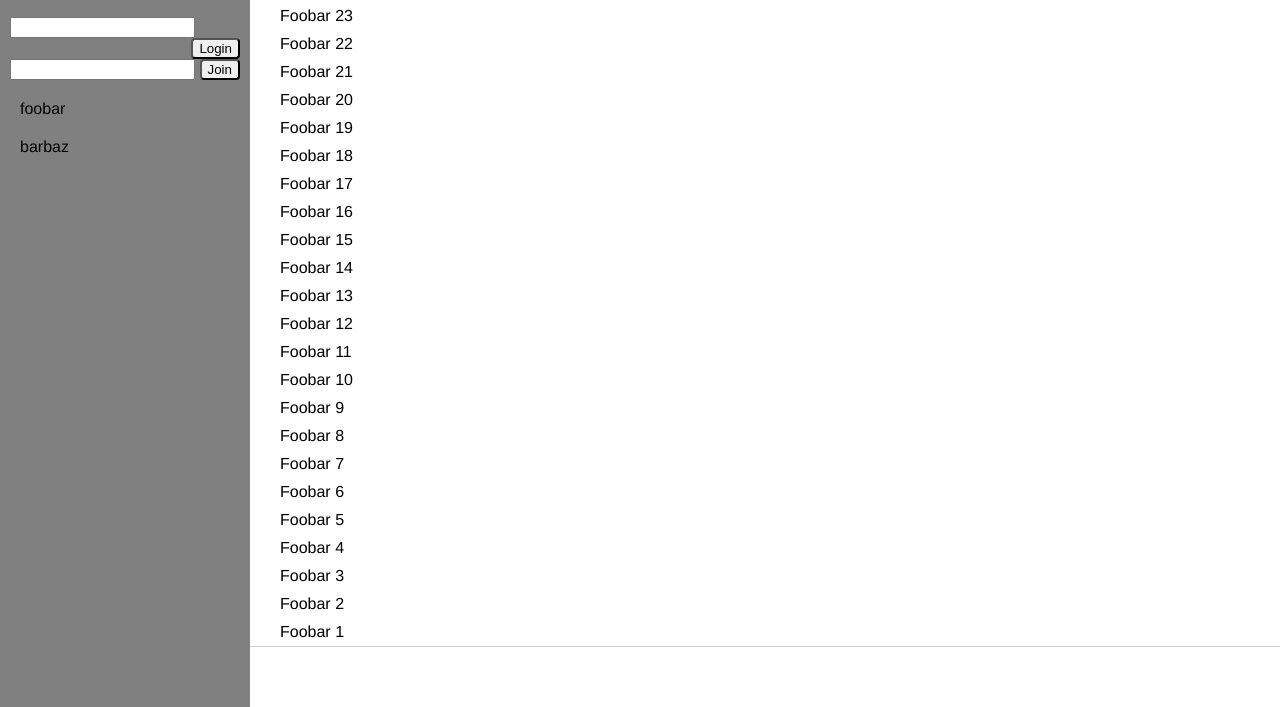
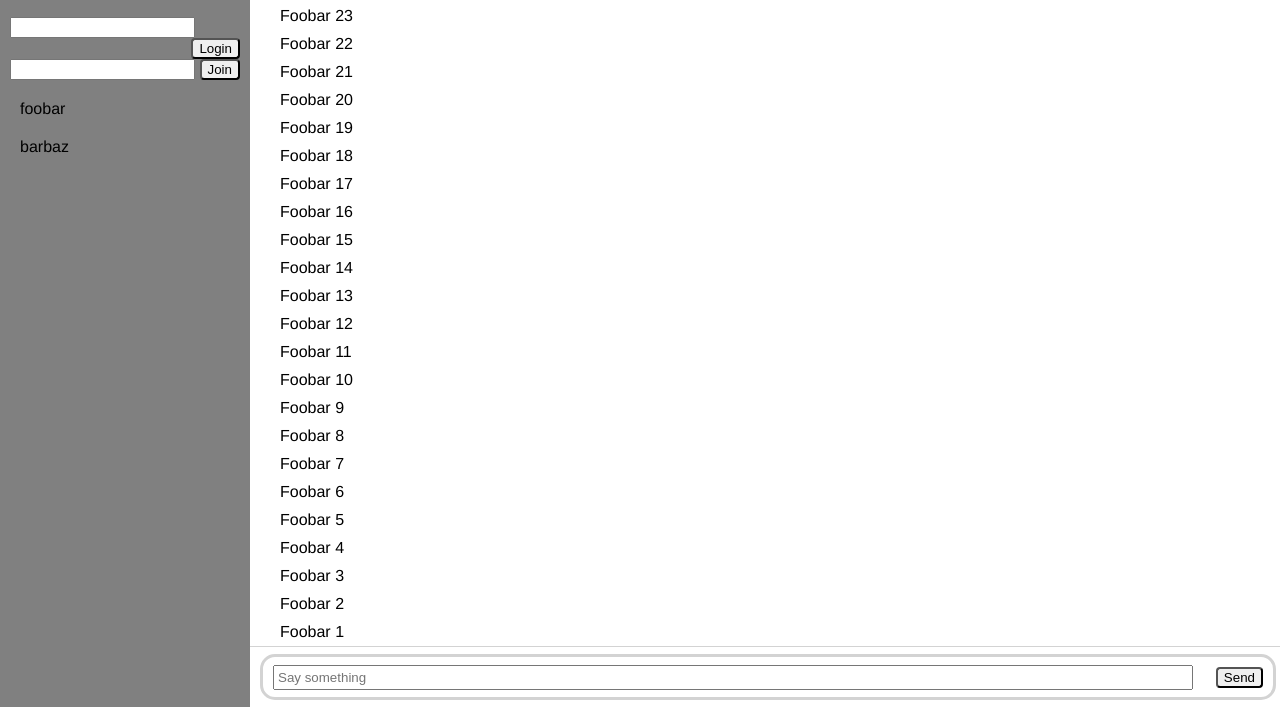
Before and after one commit to ehohenstein/flack, a plain HTML site: page client/static/index.html in a window 1280 px wide. Shown: the part 93-800 px from the top of the page. Drawn offline with Linux system fonts and the light colour scheme.

Commit message:
improved layout a bit and added content and styling of chat input

```diff
--- a/client/static/flack.css
+++ b/client/static/flack.css
@@ -22,7 +22,9 @@ body {
 }
 
 .room-list-container {
-    float: left;
+    position: fixed;
+    top: 0px;
+    left: 0px;
     width: 250px;
     background: grey;
 }
@@ -69,27 +71,51 @@ body {
 
 .content {
     width: calc(100% - 250px);
-    float: right;
+    height: calc(100% - 61px);
+    position: fixed;
+    top: 0px;
+    left: 250px;
 }
 
 .content-messages {
-    padding: 0px 30px 0px 30px;
-    height: calc(100% - 61px);
-    overflow-y: auto;
+    height: 100%;
+    width: 100%;
+    overflow: auto;
     display: flex;
     flex-direction: column-reverse;
 }
 
 .content-messages p {
-    margin: 5px 0px 5px 0px;
+    margin: 5px 30px 5px 30px;
 }
 
-.content-chatbox {
+.chatbox {
     background-color: white;
     overflow: hidden;
     position: fixed;
     bottom: 0;
+    left: 250px;
     height: 60px;
-    width: 100%;
+    width: calc(100% - 250px);
     border-top: 1px solid lightgrey;
 }
+
+.chatbox .chat-entry {
+    width: calc(100% - 20px);
+    height: 40px;
+    border: 3px solid lightgrey;
+    border-radius: 15px;
+    margin: 7px 10px 7px 10px;
+}
+
+.chatbox .chat-entry input {
+    width: calc(100% - 100px);
+    margin: 8px 10px 8px 10px;
+    padding: 3px;
+}
+
+.chat-entry button {
+    border-radius: 4px;
+    float: right;
+    margin: 10px;
+}
--- a/client/static/index.html
+++ b/client/static/index.html
@@ -101,8 +101,11 @@
 <p>Foobar 69</p>
 <p>Foobar 70</p>
   </div>
-  <div class="content-chatbox">
-  </div>
+</div>
+<div class="chatbox">
+<div class="chat-entry">
+  <input type="text" class="chat-text" placeholder="Say something" /><button type="button">Send</button>
+</div>
 </div>
 
 </body>
```
